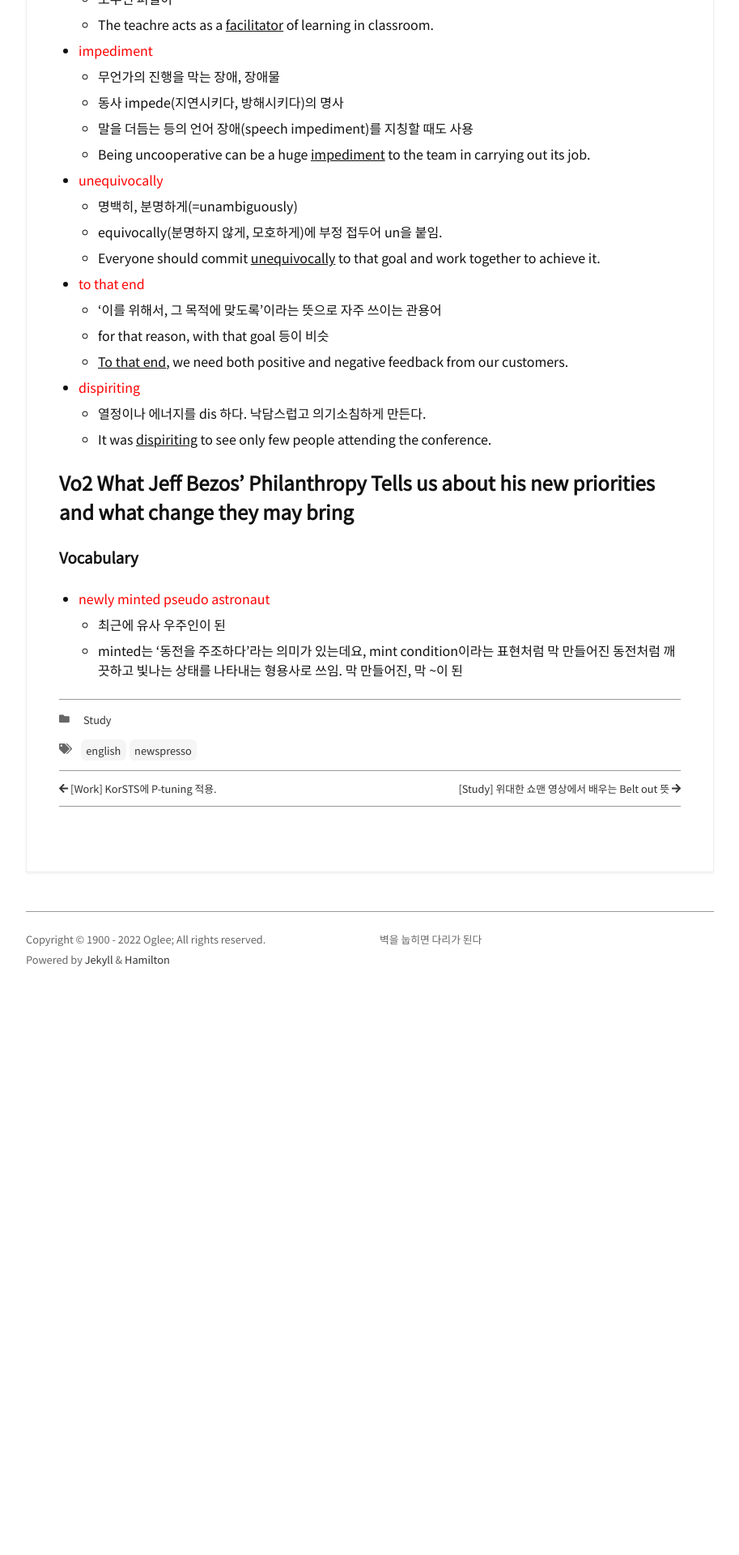
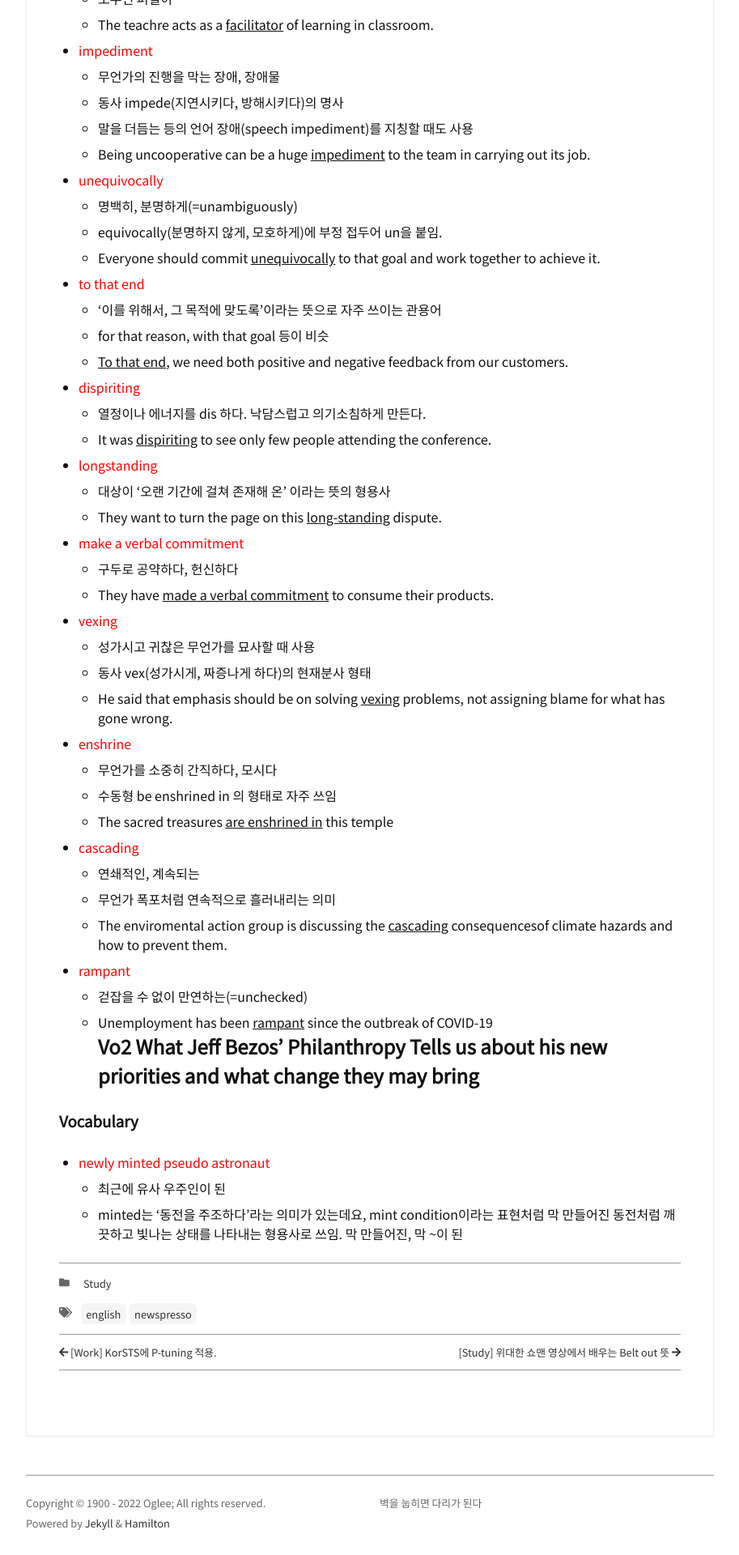
Before and after one commit to oglee815/oglee815_old.github.io, a Jekyll site: the page built from _posts/1900-01-01-study-newspresso.md, in a window 1280 px wide. Shown: the part 1349-3269 px from the top of the page at 81% size, without its empty margins (258-1171 px from the left). Built offline with Jekyll 4.4.1, drawn with Linux system fonts in a browser that asks for light colours; nearby versions of some CDN libraries; some web fonts are replaced; comment, search, counter and statistics services are not loaded.

Commit message:
Update 1900-01-01-study-newspresso.md

```diff
--- a/_posts/1900-01-01-study-newspresso.md
+++ b/_posts/1900-01-01-study-newspresso.md
@@ -61,7 +61,27 @@
 - <span style="color:red">dispiriting</span>
   - 열정이나 에너지를 dis 하다. 낙담스럽고 의기소침하게 만든다.
   - It was <u>dispiriting</u> to see only few people attending the conference.
-
+- <span style="color:red">longstanding</span>
+  - 대상이 '오랜 기간에 걸쳐 존재해 온' 이라는 뜻의 형용사
+  - They want to turn the page on this <u>long-standing</u> dispute.
+- <span style="color:red">make a verbal commitment</span>
+  - 구두로 공약하다, 헌신하다
+  - They have <u>made a verbal commitment</u> to consume their products.
+- <span style="color:red">vexing</span>
+  - 성가시고 귀찮은 무언가를 묘사할 때 사용
+  - 동사 vex(성가시게, 짜증나게 하다)의 현재분사 형태
+  - He said that emphasis should be on solving <u>vexing</u> problems, not assigning blame for what has gone wrong.
+- <span style="color:red">enshrine</span>
+  - 무언가를 소중히 간직하다, 모시다
+  - 수동형 be enshrined in 의 형태로 자주 쓰임
+  - The sacred treasures <u>are enshrined in</u> this temple
+- <span style="color:red">cascading</span>
+  - 연쇄적인, 계속되는
+  - 무언가 폭포처럼 연속적으로 흘러내리는 의미
+  - The enviromental action group is discussing the <u>cascading</u> consequencesof climate hazards and how to prevent them.
+- <span style="color:red">rampant</span>
+  - 걷잡을 수 없이 만연하는(=unchecked)
+  - Unemployment has been <u>rampant</u> since the outbreak of COVID-19
 ## Vo2 What Jeff Bezos' Philanthropy Tells us about his new priorities and what change they may bring
 
 ### Vocabulary
```
